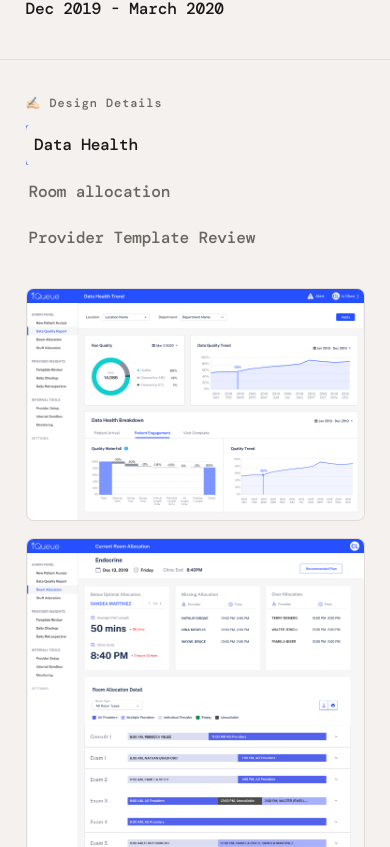
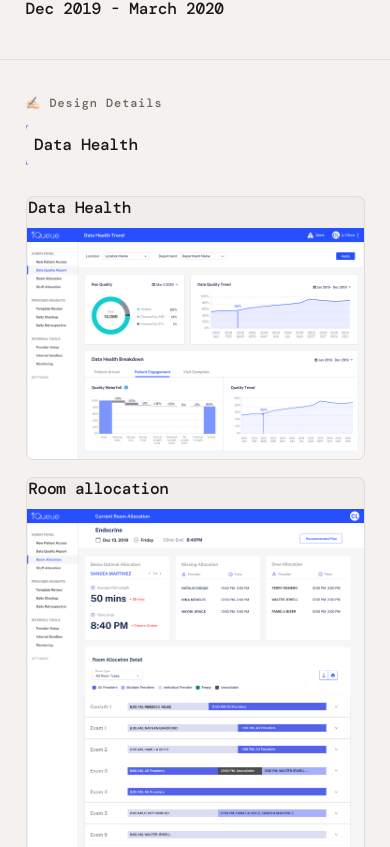
Before and after one commit to chenlichenli/my-portfolio, a React (Vite) app: page /iqueue-for-clinics in a window 390 px wide. Shown: the part 1257-2104 px from the top of the page. Built offline with nearby package versions, Linux system fonts and the light colour scheme; no server answers; a web font is replaced by a local one.

Commit message:
feat: enhance mobile layout and accessibility by adding figure labels and improving responsive styles

```diff
--- a/src/components/CaseStudyDesignDetails.tsx
+++ b/src/components/CaseStudyDesignDetails.tsx
@@ -120,8 +120,11 @@ export function CaseStudyDesignDetails({
               ref={setFigureRef(index)}
               id={`${idPrefix}-figure-${slide.id}`}
               className="case-iqueue-design-figure"
-              aria-labelledby={`${idPrefix}-nav-${slide.id}`}
+              aria-labelledby={`${idPrefix}-label-${slide.id}`}
             >
+              <p id={`${idPrefix}-label-${slide.id}`} className="case-iqueue-design-figure-label">
+                {slide.title}
+              </p>
               <img
                 src={getSrc(slide.file)}
                 alt={slide.imageAlt}
--- a/src/pages/IQueueForClinicsCaseStudy.css
+++ b/src/pages/IQueueForClinicsCaseStudy.css
@@ -20,6 +20,7 @@
 @media (max-width: 720px) {
   .case-iqueue-design-layout {
     grid-template-columns: 1fr;
+    gap: 1rem;
   }
 }
 
@@ -27,10 +28,56 @@
 .case-iqueue-design-layout--spy .case-iqueue-design-titles {
   position: sticky;
   top: clamp(4.25rem, 11vh, 5.75rem);
+  z-index: 3;
   align-self: start;
   max-height: calc(100dvh - 6.5rem);
   overflow-y: auto;
   padding-bottom: 0.25rem;
+  background: var(--bg);
+}
+
+@media (max-width: 720px) {
+  /* Sticky title list overlaps images on narrow screens — static horizontal tabs + per-figure labels */
+  .case-iqueue-design-layout--spy .case-iqueue-design-titles {
+    position: static;
+    top: auto;
+    z-index: auto;
+    max-height: none;
+    overflow-x: auto;
+    overflow-y: visible;
+    flex-direction: row;
+    flex-wrap: nowrap;
+    gap: 0.45rem;
+    margin: 0 0 0.15rem;
+    padding: 0 0 0.65rem;
+    background: transparent;
+    -webkit-overflow-scrolling: touch;
+    scrollbar-width: thin;
+  }
+
+  .case-iqueue-design-tab {
+    flex: 0 0 auto;
+    width: auto;
+    white-space: nowrap;
+    padding: 0.4rem 0.7rem;
+    border-left: none;
+    border-bottom: 2px solid transparent;
+    margin-left: 0;
+    border-radius: 999px;
+    background: color-mix(in srgb, var(--border) 40%, transparent);
+  }
+
+  .case-iqueue-design-tab--active {
+    border-left-color: transparent;
+    border-bottom-color: var(--accent);
+    padding-left: 0.7rem;
+    margin-left: 0;
+    background: color-mix(in srgb, var(--accent) 12%, var(--bg));
+  }
+
+  .case-iqueue-design-figure {
+    scroll-margin-top: 1.25rem;
+  }
 }
 
 .case-iqueue-design-stack {
@@ -53,6 +100,25 @@
   display: block;
   width: 100%;
   height: auto;
+}
+
+/* Shown on mobile only — desktop uses sticky nav labels */
+.case-iqueue-design-figure-label {
+  display: none;
+  margin: 0 0 0.55rem;
+  padding: 0 0.1rem;
+  font-family: var(--font-ui);
+  font-size: clamp(0.95rem, 2.8vw, 1.05rem);
+  font-weight: 600;
+  line-height: 1.35;
+  letter-spacing: -0.02em;
+  color: var(--text-heading);
+}
+
+@media (max-width: 720px) {
+  .case-iqueue-design-figure-label {
+    display: block;
+  }
 }
 
 .case-iqueue-design-titles {
```
